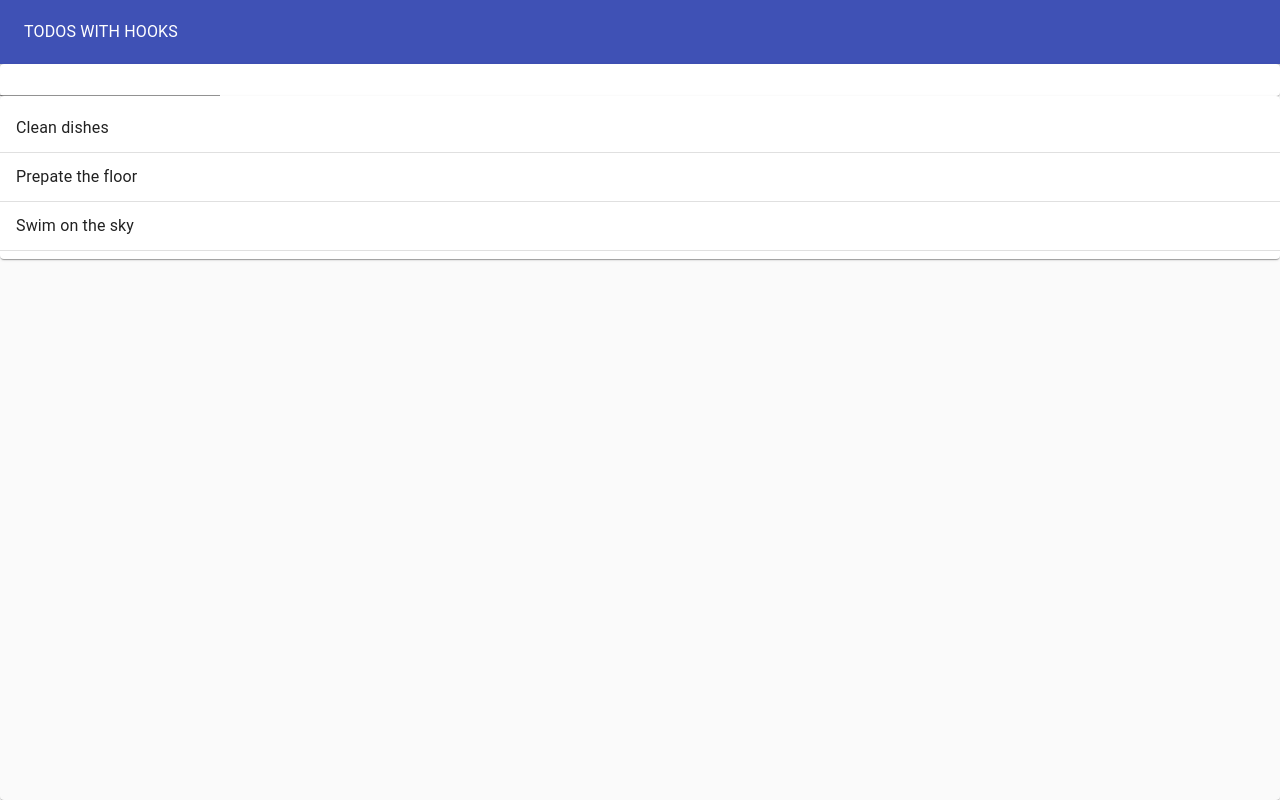
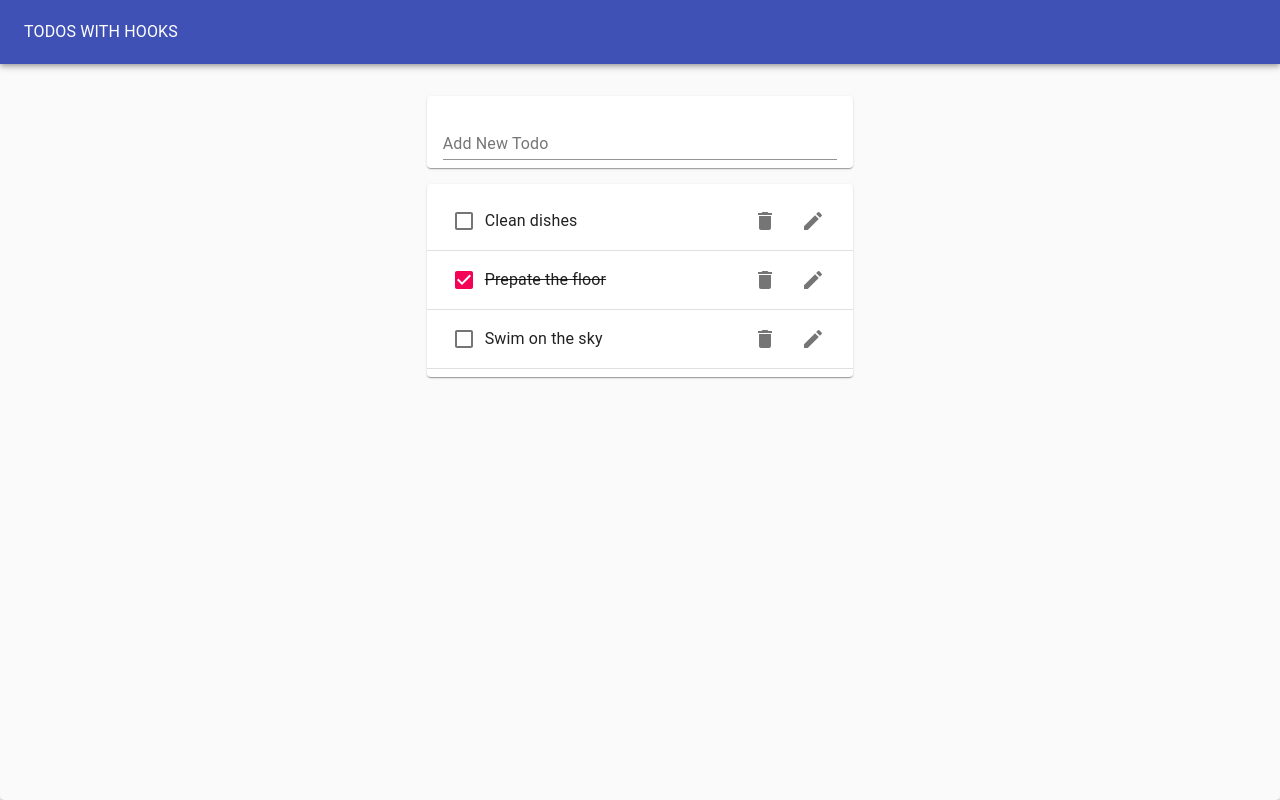
Before and after one commit to appsius/todo_three, a React (Create React App) app: page / in a window 1280 px wide. Built offline with nearby package versions, Linux system fonts and the light colour scheme; the HTML template or start-up script is replaced by a standard one.

Commit message:
Adding TodoItem Component

```diff
--- /dev/null
+++ b/src/Todo.js
@@ -0,0 +1,31 @@
+import React from 'react';
+import ListItem from '@material-ui/core/ListItem';
+import ListItemText from '@material-ui/core/ListItemText';
+import Checkbox from '@material-ui/core/Checkbox';
+import IconButton from '@material-ui/core/IconButton';
+import DeleteIcon from '@material-ui/icons/Delete';
+import EditIcon from '@material-ui/icons/Edit';
+import ListItemSecondaryAction from '@material-ui/core/ListItemSecondaryAction';
+
+function Todo({ task, completed }) {
+  return (
+    <ListItem>
+      <Checkbox disableRipple tabIndex={-1} checked={completed} />
+      <ListItemText
+        style={{ textDecoration: completed ? 'line-through' : 'none' }}
+      >
+        {task}
+      </ListItemText>
+      <ListItemSecondaryAction>
+        <IconButton aria-label='Delete'>
+          <DeleteIcon />
+        </IconButton>
+        <IconButton aria-label='Edit'>
+          <EditIcon />
+        </IconButton>
+      </ListItemSecondaryAction>
+    </ListItem>
+  );
+}
+
+export default Todo;
--- a/src/TodoApp.js
+++ b/src/TodoApp.js
@@ -32,8 +32,12 @@
           <Typography color='inherit'>TODOS WITH HOOKS</Typography>
         </Toolbar>
       </AppBar>
-      <TodoForm addTodo={addTodo} />
-      <TodoList todos={todos} />
+      <Grid container justify='center' style={{ marginTop: '1rem' }}>
+        <Grid item xs={10} md={6} lg={4}>
+          <TodoForm addTodo={addTodo} />
+          <TodoList todos={todos} />
+        </Grid>
+      </Grid>
     </Paper>
   );
 }
--- a/src/TodoForm.js
+++ b/src/TodoForm.js
@@ -6,7 +6,7 @@
 function TodoForm({ addTodo }) {
   const [value, handleChange, reset] = useInputState('');
   return (
-    <Paper>
+    <Paper style={{ margin: '1rem 0', padding: '0 1rem' }}>
       <form
         onSubmit={e => {
           e.preventDefault();
@@ -14,7 +14,13 @@
           reset();
         }}
       >
-        <TextField value={value} onChange={handleChange} />
+        <TextField
+          value={value}
+          onChange={handleChange}
+          margin='normal'
+          label='Add New Todo'
+          fullWidth
+        />
       </form>
     </Paper>
   );
--- a/src/TodoList.js
+++ b/src/TodoList.js
@@ -4,6 +4,7 @@
 import Divider from '@material-ui/core/Divider';
 import ListItem from '@material-ui/core/ListItem';
 import ListItemText from '@material-ui/core/ListItemText';
+import Todo from './Todo';
 
 function TodoList(props) {
   return (
@@ -11,9 +12,7 @@
       <List>
         {props.todos.map(todo => (
           <>
-            <ListItem>
-              <ListItemText>{todo.task}</ListItemText>
-            </ListItem>
+            <Todo task={todo.task} key={todo.id} completed={todo.completed} />
             <Divider />
           </>
         ))}
```
